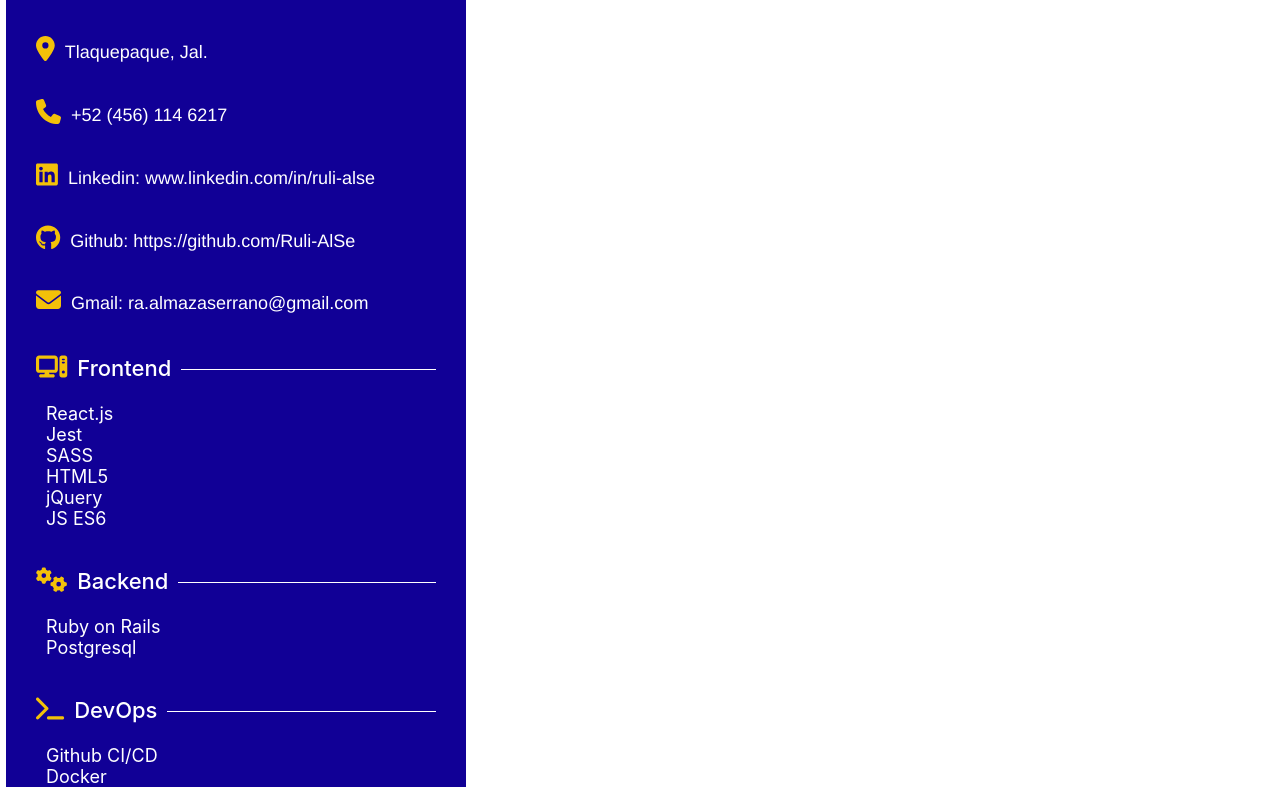
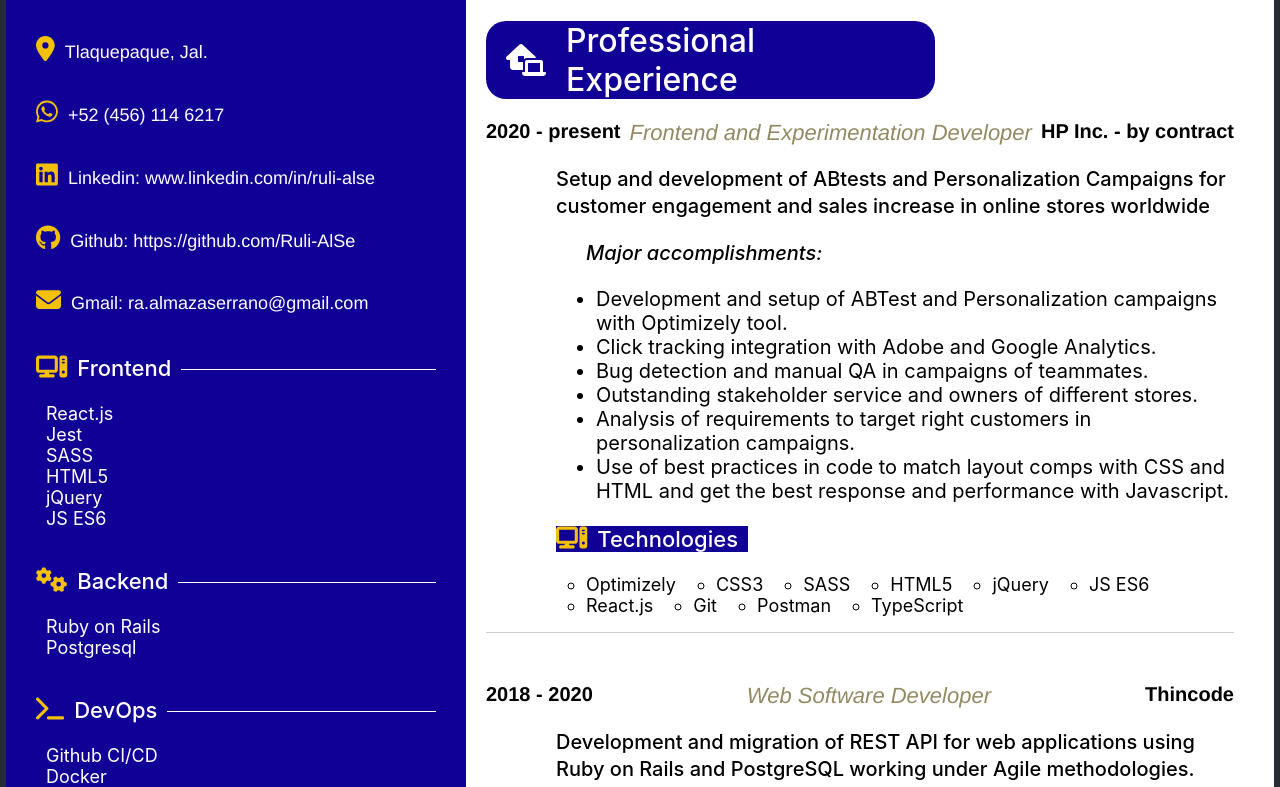
Before and after one commit to Ruli-AlSe/my_resume, a JavaScript app: page / in a window 1280 px wide. Shown: the part 673-1460 px from the top of the page. Built offline with nearby package versions, Linux system fonts and the light colour scheme; the HTML template or start-up script is replaced by a standard one.

Commit message:
Create professional experience section

```diff
--- a/src/App.css
+++ b/src/App.css
@@ -1,5 +1,6 @@
 .App {
   text-align: center;
+  background-color: #282c34;
 }
 
 .App-logo {
--- /dev/null
+++ b/src/components/Experience.js
@@ -0,0 +1,66 @@
+import JobDescription from "./JobDescription";
+import { FontAwesomeIcon } from "@fortawesome/react-fontawesome";
+import { faHouseLaptop } from "@fortawesome/free-solid-svg-icons";
+import { faComputer, faGears } from "@fortawesome/free-solid-svg-icons";
+
+export default function Experience() {
+  return (
+    <div className="resume__section">
+      <h1 className="resume__title resume__title--odd">
+        <FontAwesomeIcon icon={faHouseLaptop} /> Professional Experience
+      </h1>
+      <JobDescription
+        dates="2020 - present"
+        title="Frontend and Experimentation Developer"
+        company="HP Inc. - by contract"
+        description="Setup and development of ABtests and Personalization Campaigns for customer engagement and sales increase in online stores worldwide"
+        accomplishments={[
+          "Development and setup of ABTest and Personalization campaigns with Optimizely tool.",
+          "Click tracking integration with Adobe and Google Analytics.",
+          "Bug detection and manual QA in campaigns of teammates.",
+          "Outstanding stakeholder service and owners of different stores.",
+          "Analysis of requirements to target right customers in personalization campaigns.",
+          "Use of best practices in code to match layout comps with CSS and HTML and get the best response and performance with Javascript.",
+        ]}
+        technologiesList={[
+          "Optimizely",
+          "CSS3",
+          "SASS",
+          "HTML5",
+          "jQuery",
+          "JS ES6",
+          "React.js",
+          "Git",
+          "Postman",
+          "TypeScript",
+        ]}
+        icon={faComputer}
+      />
+      <JobDescription
+        dates="2018 - 2020"
+        title="Web Software Developer"
+        company="Thincode"
+        description="Development and migration of REST API for web applications using Ruby on Rails and PostgreSQL working under Agile methodologies."
+        accomplishments={[
+          "Development of REST APIs for web applications using Rails.",
+          "React.js for Front-End development of web applications.",
+          "Creation of unitary tests using RSpec and Byebug for debugging.",
+          "Training of new team members.",
+          "Analysis and technical research of project activities.",
+          "Actively participation on reviewing Pull Requests code of my teammates.",
+        ]}
+        technologiesList={[
+          "Ruby on Rails",
+          "React.js",
+          "PostgreSQL",
+          "RSpec",
+          "Vagrant",
+          "Git",
+          "Bitbucked",
+          "Docker",
+        ]}
+        icon={faGears}
+      />
+    </div>
+  );
+}
--- /dev/null
+++ b/src/components/JobDescription.js
@@ -0,0 +1,42 @@
+import Skills from "./Skills";
+
+export default function JobDescription({
+  dates,
+  title,
+  company,
+  description,
+  accomplishments,
+  icon,
+  technologiesList,
+}) {
+  const accomplishmentsMap = accomplishments.map((elem) => (
+    <li key={elem}>{elem}</li>
+  ));
+
+  return (
+    <div className="resume__job-container">
+      <p className="resume__header">
+        <span className="resume__header resume__header--date-range">
+          {dates}
+        </span>
+        <span className="resume__header resume__header--field">{title}</span>
+        <span className="resume__header resume__header--company">
+          {company}
+        </span>
+      </p>
+      <div className="resume__container--with-padding">
+        <p className="resume__paragraph">{description}</p>
+        <p className="resume__paragraph resume__paragraph--with-indentation">
+          Major accomplishments:
+        </p>
+        <ul className="resume__job-details">{accomplishmentsMap}</ul>
+        <Skills
+          description={"Technologies"}
+          skills={technologiesList}
+          icon={icon}
+          classModifier="--row"
+        />
+      </div>
+    </div>
+  );
+}
--- a/src/components/SideBar.js
+++ b/src/components/SideBar.js
@@ -1,9 +1,12 @@
-import Technologies from "./Technologies";
+import Skills from "./Skills";
 import { FontAwesomeIcon } from "@fortawesome/react-fontawesome";
-import { faGithub, faLinkedin } from "@fortawesome/free-brands-svg-icons";
+import {
+  faGithub,
+  faLinkedin,
+  faWhatsapp,
+} from "@fortawesome/free-brands-svg-icons";
 import {
   faEnvelope,
-  faPhone,
   faLocationDot,
   faCakeCandles,
   faComputer,
@@ -39,7 +42,7 @@ export default function SideBar() {
           Tlaquepaque, Jal.
         </p>
         <p className="sidebar__text">
-          <FontAwesomeIcon icon={faPhone} />
+          <FontAwesomeIcon icon={faWhatsapp} />
           +52 (456) 114 6217
         </p>
         <div className="sidebar__social-media">
@@ -57,29 +60,29 @@ export default function SideBar() {
           </p>
         </div>
       </div>
-      <Technologies
+      <Skills
         description={"Frontend"}
-        technologies={["React.js", "Jest", "SASS", "HTML5", "jQuery", "JS ES6"]}
+        skills={["React.js", "Jest", "SASS", "HTML5", "jQuery", "JS ES6"]}
         icon={faComputer}
       />
-      <Technologies
+      <Skills
         description={"Backend"}
-        technologies={["Ruby on Rails", "Postgresql"]}
+        skills={["Ruby on Rails", "Postgresql"]}
         icon={faGears}
       />
-      <Technologies
+      <Skills
         description={"DevOps"}
-        technologies={["Github CI/CD", "Docker", "Vagrant"]}
+        skills={["Github CI/CD", "Docker", "Vagrant"]}
         icon={faTerminal}
       />
-      <Technologies
+      <Skills
         description={"Programing Languages"}
-        technologies={["JavaScript", "TypeScript", "Ruby", "Python"]}
+        skills={["JavaScript", "TypeScript", "Ruby", "Python"]}
         icon={faCode}
       />
-      <Technologies
+      <Skills
         description={"Languages"}
-        technologies={["Spanish (native)", "English (Conversational)"]}
+        skills={["Spanish (native)", "English (Conversational)"]}
         icon={faLanguage}
       />
     </div>
--- /dev/null
+++ b/src/components/Skills.js
@@ -0,0 +1,26 @@
+import { FontAwesomeIcon } from "@fortawesome/react-fontawesome";
+
+export default function Skills({ description, skills, icon, classModifier }) {
+  const skillsMap = skills.map((elem, idx) => {
+    return <li key={idx + description}>{elem}</li>;
+  });
+  return (
+    <div className="sidebar__technologies sidebar__technologies--white-gackground">
+      <p className="sidebar__text-with-line">
+        <span>
+          <FontAwesomeIcon icon={icon} />
+          {description}
+        </span>
+      </p>
+      <ul
+        className={`sidebar__technologies-list ${
+          classModifier !== undefined
+            ? "sidebar__technologies-list--row"
+            : "sidebar__technologies-list"
+        }`}
+      >
+        {skillsMap}
+      </ul>
+    </div>
+  );
+}
--- a/src/components/Technologies.js
+++ /dev/null
@@ -1,18 +0,0 @@
-import { FontAwesomeIcon } from "@fortawesome/react-fontawesome";
-
-export default function Technologies({ description, technologies, icon }) {
-  const tech = technologies.map((elem, idx) => {
-    return <li key={idx + description}>{elem}</li>;
-  });
-  return (
-    <div className="sidebar__technologies">
-      <p className="sidebar__text-with-line">
-        <span>
-          <FontAwesomeIcon icon={icon} />
-          {description}
-        </span>
-      </p>
-      <ul className="sidebar__technologies-list">{tech}</ul>
-    </div>
-  );
-}
--- a/src/pages/MyCV.js
+++ b/src/pages/MyCV.js
@@ -1,6 +1,7 @@
 import SideBar from "../components/SideBar";
 import AboutMe from "../components/AboutMe";
 import Education from "../components/Education";
+import Experience from "../components/Experience";
 import "../styles/pages/mycv.scss";
 
 export default function MyCV() {
@@ -10,6 +11,7 @@ export default function MyCV() {
       <div className="resume__main-content">
         <AboutMe />
         <Education />
+        <Experience />
       </div>
     </div>
   );
--- a/src/styles/components/sidebar.scss
+++ b/src/styles/components/sidebar.scss
@@ -34,6 +34,18 @@
     li {
       font-size: 18px;
       color: $color-white;
+    }
+    &--row {
+      display: flex;
+      flex-direction: row;
+      list-style: circle;
+      flex-wrap: wrap;
+      justify-content: flex-start;
+      li {
+        font-size: 18px;
+        margin: 0 20px;
+        color: $color-black;
+      }
     }
   }
   &__text {
--- a/src/styles/pages/mycv.scss
+++ b/src/styles/pages/mycv.scss
@@ -4,29 +4,44 @@
   display: flex;
   flex-direction: row;
   justify-content: center;
+  &__container--with-padding {
+    width: auto;
+    padding-left: 70px;
+  }
+  &__header {
+    text-align: left;
+    font-size: 20px;
+    font-family: $elc-font;
+    display: flex;
+    flex-direction: row;
+    justify-content: space-between;
+    &--field {
+      font-weight: $font-light;
+      font-style: italic;
+      color: $color-old-gold;
+      font-size: 22px;
+    }
+    &--date-range {
+      font-weight: $font-bold;
+    }
+    &--date-range,
+    &--company {
+      font-weight: $font-bold;
+    }
+  }
+  &__job-container {
+    border-bottom: 1px solid $color-light-gray;
+    margin-bottom: 50px;
+  }
+  &__job-details {
+    text-align: left;
+    font-size: 20px;
+  }
   &__main-content {
     width: 60%;
     max-width: 900px;
     padding: 0 20px;
-  }
-  &__title {
-    text-align: left;
-    border-radius: 20px;
-    color: $color-white;
-    font-weight: $font-medium;
-    display: flex;
-    flex-direction: row;
-    align-items: center;
-    max-width: 40%;
-    svg {
-      margin: 10px 20px;
-    }
-    &--odd {
-      background-color: $color-strong-blue;
-    }
-    &--even {
-      background-color: $color-gold;
-    }
+    background-color: $color-white;
   }
   &__paragraph {
     font-size: 20px;
@@ -38,25 +53,27 @@
       font-style: italic;
     }
   }
-  &__header {
+  &__section {
+    margin-top: 50px;
+    padding: 0 20px 0 0;
+  }
+  &__title {
     text-align: left;
-    font-size: 20px;
-    font-family: $elc-font;
+    border-radius: 20px;
+    color: $color-white;
+    font-weight: $font-medium;
     display: flex;
     flex-direction: row;
-    justify-content: space-around;
-    &--date-range,
-    &--company {
-      font-weight: $font-bold;
+    align-items: center;
+    max-width: 60%;
+    &--even {
+      background-color: $color-gold;
     }
-    &--field {
-      font-weight: $font-light;
-      font-style: italic;
-      color: $color-old-gold;
-      font-size: 22px;
+    &--odd {
+      background-color: $color-strong-blue;
     }
-    &--date-range {
-      font-weight: $font-bold;
+    svg {
+      margin: 10px 20px;
     }
   }
 }
--- a/src/styles/variables.scss
+++ b/src/styles/variables.scss
@@ -11,7 +11,9 @@ $big-screen: 1920px;
 $laptop: 1024px;
 
 // Colors
+$color-black: #000000;
+$color-gold: #f3c109;
+$color-light-gray: #cccccc;
+$color-old-gold: #938963;
 $color-strong-blue: #110096;
-$color-gold: #f3c109;
 $color-white: #ffffff;
-$color-old-gold: #938963;
```
